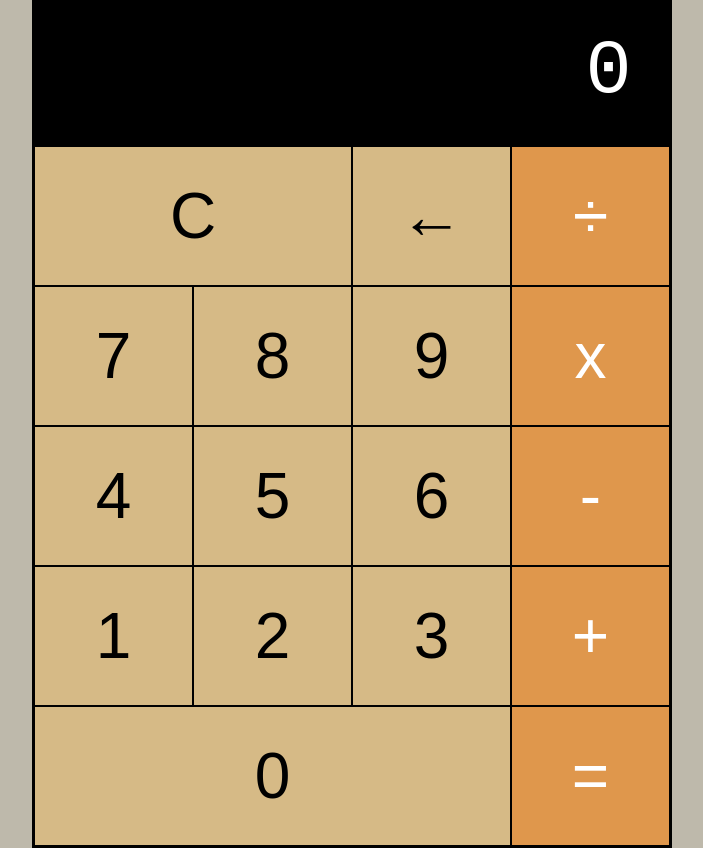
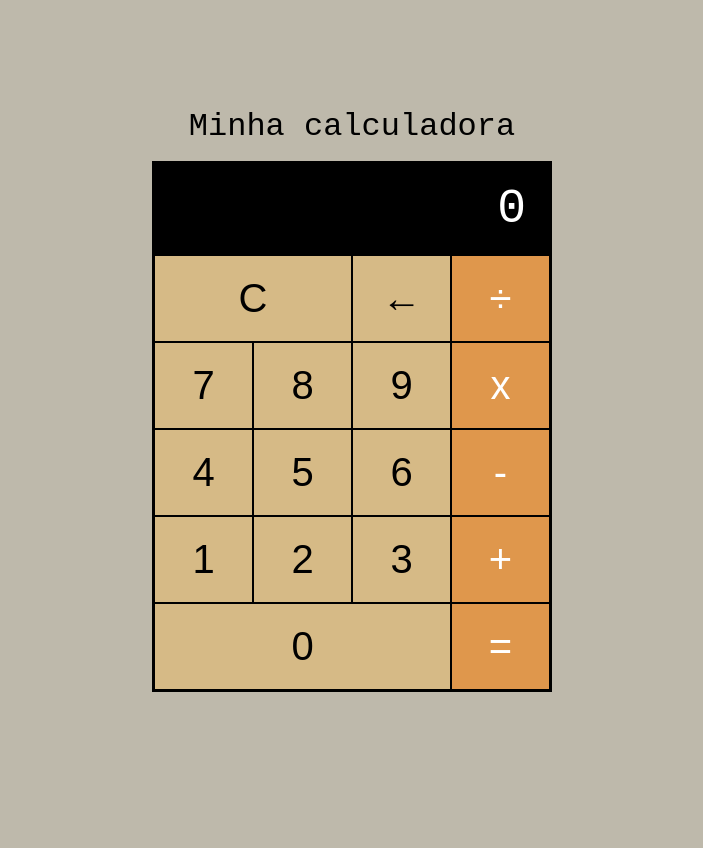
Before and after one commit to bahiense/Calculadora, a plain HTML site: page index.html in a window 1280 px wide. Shown: the whole page, without its empty margins (288-991 px from the left). After the commit the page ends 800 px from the top, so only its background shows below. Drawn offline with Linux system fonts and the light colour scheme.

Commit message:
ajustes no tamanho da fonte vh

```diff
--- a/css/style.css
+++ b/css/style.css
@@ -13,7 +13,7 @@ html {
 }
 
 h1 {
-  font-size: vw;
+  font-size: 4vh;
   font-weight: normal;
   margin-bottom: 0.5em;
   text-align: center;
@@ -47,7 +47,7 @@ body {
 /* Section Caculadora */
 
 .calculadora {
-  width: 50vw;
+  width: 50vh;
   /* background-color: wheat; */
   background-color: #000;
   border: 2px solid #000;
@@ -59,7 +59,7 @@ body {
   justify-content: flex-end;
   align-items: center;
   padding: 0.4em 0.5em;
-  font-size: 6vw;
+  font-size: 6vh;
   font-weight: normal;
   color: #fff;
 }
@@ -74,7 +74,7 @@ body {
   padding: 0.5em 0.5em;
   background-color: #d6ba86;
   border: 1px solid #000;
-  font-size: 5vw;
+  font-size: 5vh;
   cursor: pointer;
 }
 
```
